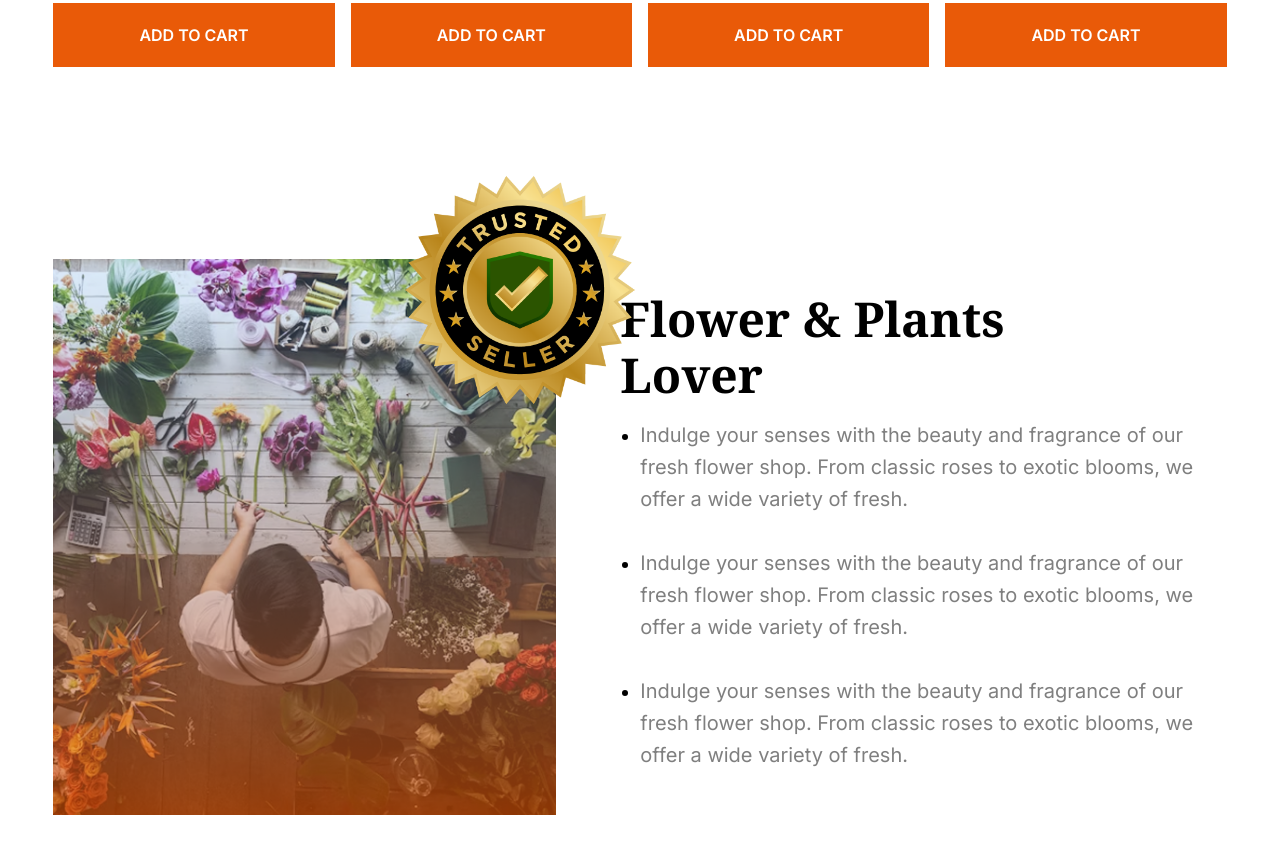
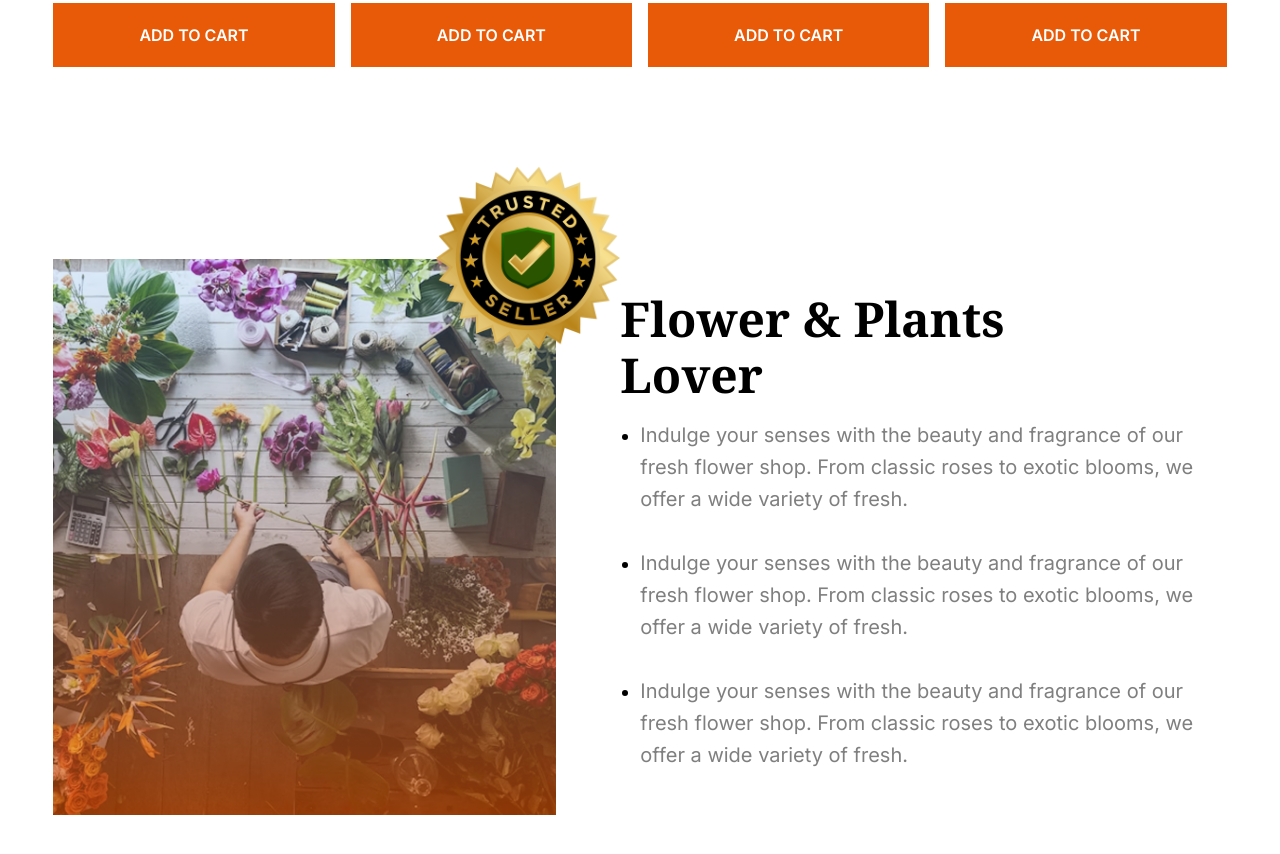
Before and after one commit to tanvirshekh-dev/Flower-Responsive-Website, a plain HTML site: page index.html in a window 1280 px wide. Shown: the part 1770-2624 px from the top of the page. Drawn offline with nearby package versions, Linux system fonts and the light colour scheme.

Commit message:
added badge position

```diff
--- a/index.html
+++ b/index.html
@@ -283,7 +283,7 @@
               alt="Flower store img"
             />
             <img
-              class="absolute top-475 left-90 w-3/12 hidden lg:block"
+              class="absolute top-475 left-100 w-1/5 hidden lg:block"
               src="./assets/trusted-badge.png"
               alt="trusted badge"
             />
```
